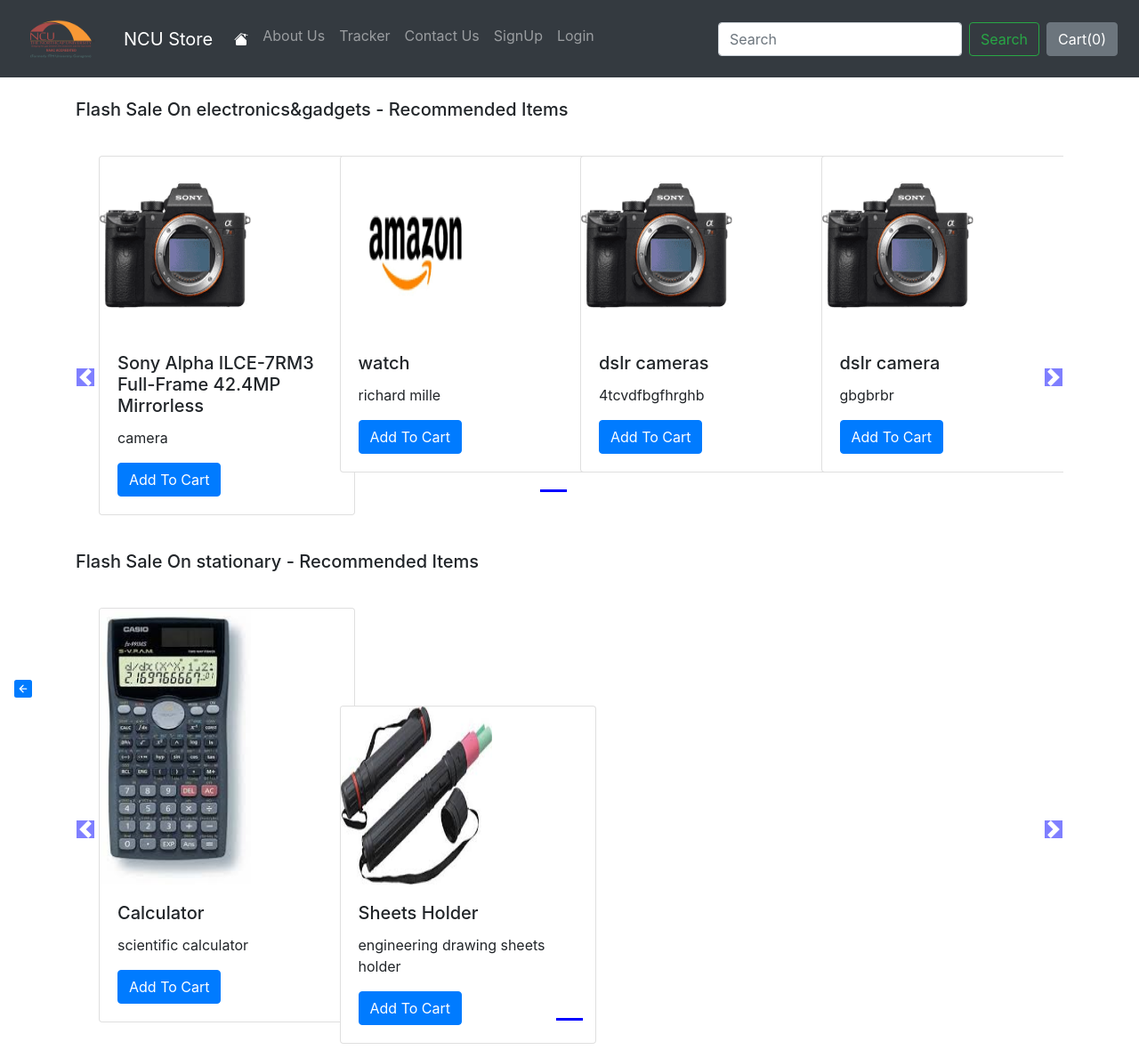
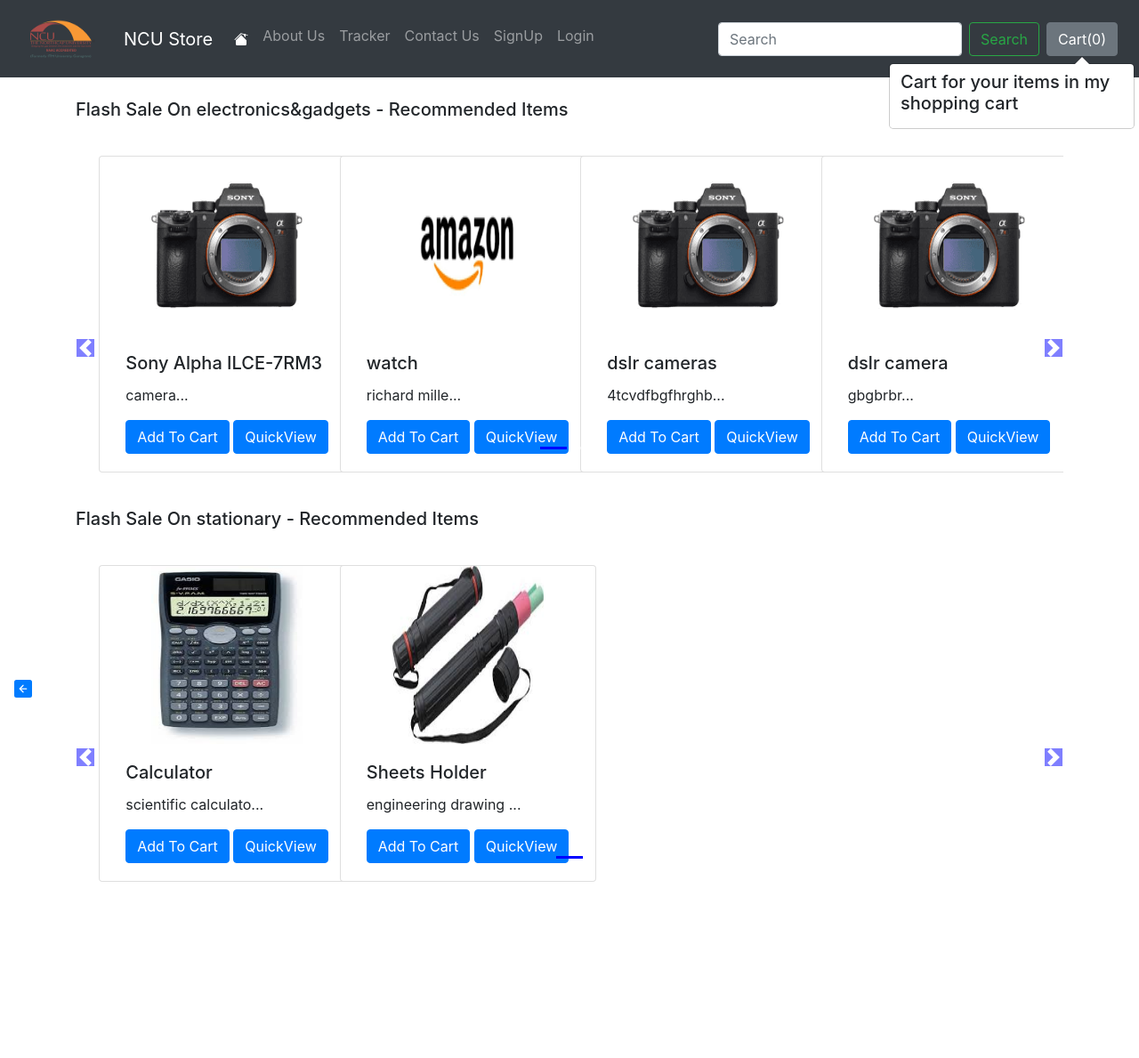
Before and after one commit to Harshit147/Django_website, a Django app: page /shop/ in a window 1280 px wide. Shown: the whole page at 89% size. After the commit the page ends 991 px from the top, so only its background shows below. Run offline with Django 3.2, Linux system fonts and the light colour scheme; data comes from the database, SQL or seed files in the repository; some libraries are stand-ins or nearby versions.

Commit message:
Initial Commit

```diff
--- a/mac/shop/templates/shop/Basic.html
+++ b/mac/shop/templates/shop/Basic.html
@@ -57,7 +57,7 @@
       <input class="form-control mr-sm-2" type="search" placeholder="Search" aria-label="Search">
       <button class="btn btn-outline-success my-2 my-sm-0" type="submit">Search</button>
     </form>
-    <button type="button" class="btn btn-secondary mx-2" id="popcart" data-container="body" data-toggle="popover" data-placement="bottom" data-html="true" data-content="Vivamus
+    <button type="button" class="btn btn-secondary mx-2" id="popcart"   data-container="body" data-toggle="popover" data-placement="bottom" data-html="true" data-content="Vivamus
 sagittis lacus vel augue laoreet rutrum faucibus.">
          Cart(<span id="cart">0</span>)
 
--- a/mac/shop/templates/shop/index.html
+++ b/mac/shop/templates/shop/index.html
@@ -5,97 +5,70 @@
 display: inline-block;
 margin-left:-4px;
 }
-
 .carousel-indicators .active {
 background-color: blue;
 }
-
 .col-md-3 img{
-
-          max-width: 170px;
-
-          min-height: 200px;
+width: 170px;
+height: 200px;
 }
-
 body .carousel-indicator li{
 background-color: blue;
 }
-
 body .carousel-indicators{
 bottom: 0;
 }
-
 body .carousel-control-prev-icon,
 body .carousel-control-next-icon{
 background-color: blue;
 }
-
 .carousel-control-prev,
 .carousel-control-next{
 top: auto;
 bottom: auto;
-          padding-top:255px;
+padding-top: 222px;
 }
 body .no-padding{
-
-           padding-top: 0,
+padding-left: 0,
 padding-right: 0;
 }
 {% endblock %}
-
 {% block body %}
 {% load static %}
 <div class="container">
-
     <!--Slideshow starts here -->
     {% for product, range, nSlides in allProds %}
     <h5 class="my-4">Flash Sale On {{product.0.category}} - Recommended Items</h5>
     <div class="row">
-<div id="demo{{forloop.counter}}" class=" col carousel slide my-3" data-ride="carousel">
+        <div id="demo{{forloop.counter}}" class="col carousel slide my-3" data-ride="carousel">
             <ul class="carousel-indicators">
                 <li data-target="#demo{{forloop.counter}}" data-slide-to="0" class="active"></li>
-
                 {% for i in range %}
-      <li data-target="#demo{{forloop.parentloop.counter}}" data-slide-to="{{i}}" ></li>
+                <li data-target="#demo{{forloop.parentloop.counter}}" data-slide-to="{{i}}"></li>
                 {% endfor %}
             </ul>
-
-
             <div class="container carousel-inner no-padding">
-
                 <div class="carousel-item active">
+                    {% for i in product %}
                     <div class="col-xs-3 col-sm-3 col-md-3">
-          <div class="card" style="width: 18rem;">
-            <img src='/media/{{product.0.image}}' class="card-img-top" alt="...">
+                        <div class="card align-items-center" style="width: 18rem;">
+                            <img src='/media/{{i.image}}' class="card-img-top" alt="...">
                             <div class="card-body">
-                <h5 class="card-title">{{product.0.product_name}}</h5>
-                <p class="card-text">{{product.0.desc}}</p>
-                <button id="pr{{product.0.id}}" class="btn btn-primary cart">Add To Cart</button>
+                                <h5 class="card-title" id="namepr{{i.id}}">{{i.product_name|slice:"0:20"}}</h5>
+                                <p class="card-text">{{i.desc|slice:"0:20"}}...</p>
+                                <span id="divpr{{i.id}}" class="divpr">
+                                    <button id="pr{{i.id}}" class="btn btn-primary cart">Add To Cart</button>
+                                </span>
+                                <a href="/shop/products/{{i.id}}"><button id="qv{{i.id}}" class="btn btn-primary cart">QuickView</button></a>
                             </div>
                         </div>
                     </div>
-
-
-        {% for i in product|slice:"1:"%}
-        <div class="col-xs-3 col-sm-3 col-md-3">
-          <div class="card" style="width: 18rem;">
-            <img src='/media/{{i.image}}' class="card-img-top" alt="...">
-            <div class="card-body">
-              <h5 class="card-title">{{i.product_name}}</h5>
-              <p class="card-text">{{i.desc}}</p>
-              <button id="pr{{i.id}}" class="btn btn-primary cart">Add To Cart</button>
+                    {% if forloop.counter|divisibleby:4 and forloop.counter > 0 and not forloop.last %}
                 </div>
-          </div>
-        </div>
-        {% if forloop.counter|divisibleby:3 and forloop.counter > 0 and not forloop.last %}
-      </div><div class="carousel-item">
+                <div class="carousel-item">
                     {% endif %}
-
                     {% endfor %}
                 </div>
-
-
-
             </div>
         </div>
         <!-- left and right controls for the slide -->
@@ -109,34 +82,68 @@
     {% endfor %}
 </div>
 {% endblock %}
-
 {% block js %}
 <script>
-console.log('working');
-
-if(localStorage.getItem('cart') == null){
+// Find out the cart items from localStorage
+if (localStorage.getItem('cart') == null) {
     var cart = {};
+} else {
+    cart = JSON.parse(localStorage.getItem('cart'));
+    document.getElementById('cart').innerHTML = Object.keys(cart).length;
+    updateCart(cart);
 }
-else
-{
-cart = JSON.parse(localStorage.getItem('cart'));
-document.getElementById('cart').innerHTML=Object.keys(cart).length;
-}
-$('.cart').click(function(){
-console.log('clicked');
+// If the add to cart button is clicked, add/increment the item
+$('.cart').click(function() {
     var idstr = this.id.toString();
-console.log(idstr);
-if (cart[idstr] !=undefined){
+    if (cart[idstr] != undefined) {
         cart[idstr] = cart[idstr] + 1;
-}
-else
-{
+    } else {
         cart[idstr] = 1;
     }
-console.log(cart);
-localStorage.setItem('cart', JSON.stringify(cart));
+    updateCart(cart);
 
 });
-
+//Add Popover to cart
+$('#popcart').popover();
+updatePopover(cart);
+function updatePopover(cart)
+{
+    console.log('We are inside updatePopover');
+    var popStr = "";
+    popStr = popStr + "<h5> Cart for your items in my shopping cart </h5><div class='mx-2 my-2'>";
+    var i = 1;
+    for (var item in cart){
+        popStr = popStr + "<b>" + i + "</b>. ";
+        popStr = popStr + document.getElementById('name' + item).innerHTML.slice(0, 19) + "... Qty: " + cart[item] + '<br>';
+        i = i+1;
+    }
+    popStr = popStr + "</div>"
+    console.log(popStr);
+    document.getElementById('popcart').setAttribute('data-content', popStr);
+    $('#popcart').popover('show');
+}
+function updateCart(cart) {
+    for (var item in cart) {
+        document.getElementById('div' + item).innerHTML = "<button id='minus" + item + "' class='btn btn-primary minus'>-</button> <span id='val" + item + "''>" + cart[item] + "</span> <button id='plus" + item + "' class='btn btn-primary plus'> + </button>";
+    }
+    localStorage.setItem('cart', JSON.stringify(cart));
+    document.getElementById('cart').innerHTML = Object.keys(cart).length;
+    console.log(cart);
+    updatePopover(cart);
+}
+// If plus or minus button is clicked, change the cart as well as the display value
+$('.divpr').on("click", "button.minus", function() {
+    a = this.id.slice(7, );
+    cart['pr' + a] = cart['pr' + a] - 1;
+    cart['pr' + a] = Math.max(0, cart['pr' + a]);
+    document.getElementById('valpr' + a).innerHTML = cart['pr' + a];
+    updateCart(cart);
+});
+$('.divpr').on("click", "button.plus", function() {
+    a = this.id.slice(6, );
+    cart['pr' + a] = cart['pr' + a] + 1;
+    document.getElementById('valpr' + a).innerHTML = cart['pr' + a];
+    updateCart(cart);
+});
 </script>
 {% endblock %}
```
Also changed, not shown: mac/shop/templates/shop/tracker.html (line endings or trailing spaces). Lines whose indentation alone changed are shown as unchanged.
